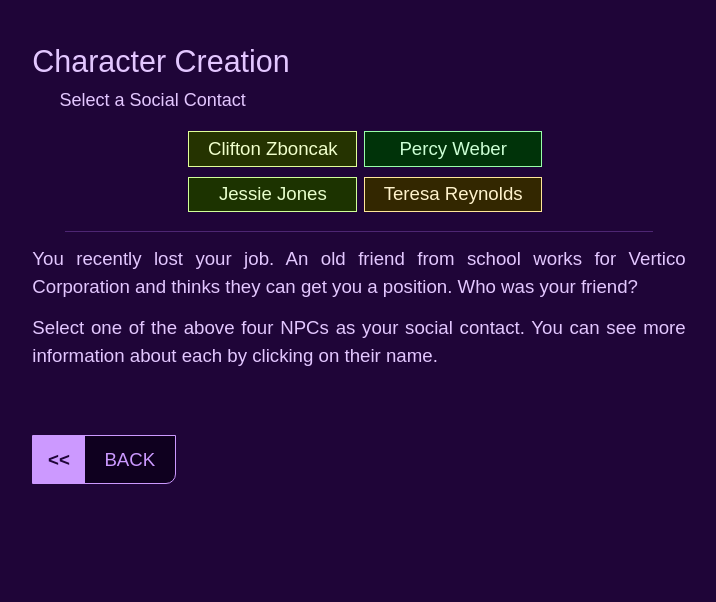
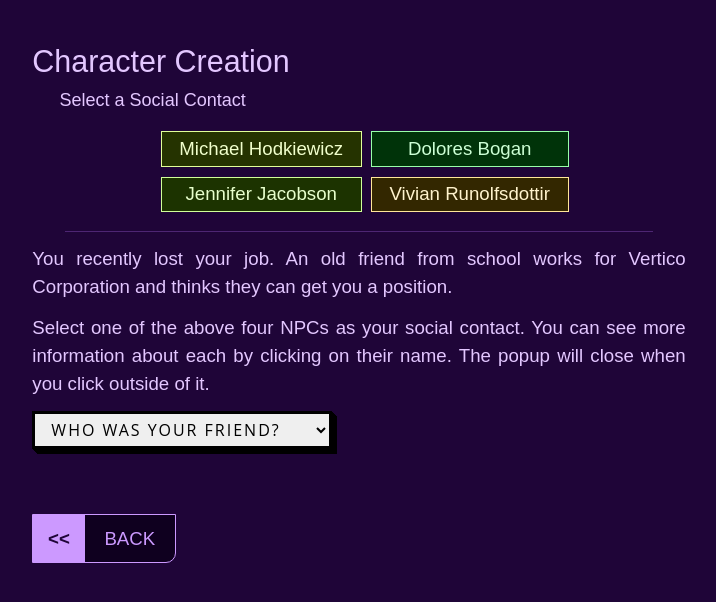
Before and after one commit to divSelector/vertigo, a React (Vite) app: page /new/3 in a window 1280 px wide. Shown: the top 602 px of the page, without its empty margins (281-997 px from the left). Built offline with nearby package versions, Linux system fonts and the light colour scheme.

Commit message:
feat: add dropdown component for social contact picker

```diff
--- a/src/components/CharacterSheet.jsx
+++ b/src/components/CharacterSheet.jsx
@@ -17,9 +17,13 @@ const CharacterSheet = ({ character }) => {
                         <th>Name</th>
                         <td>
                             <NameLabel hue={character.aura.hue}>{character.name}</NameLabel>
-                            <i>{description}</i>
+                            <i>{character.description}</i>
                             <div id="pagin-container"></div>
                         </td>
+                    </tr>
+                    <tr>
+                        <th>Gender</th>
+                        <td>{character.gender}</td>
                     </tr>
                     {spacer()}
                     <tr>
--- a/src/components/character-creation/SocialContactPicker.jsx
+++ b/src/components/character-creation/SocialContactPicker.jsx
@@ -2,16 +2,17 @@ import { Link } from 'react-router-dom';
 import game from "../../data/game";
 import routes from "../../data/routes";
 import { useTheme } from "../../context/theme";
-import { forwardRef, useEffect } from 'react';
+import { forwardRef, useEffect, useState } from 'react';
 import Aura from '../../game/Aura';
-import CharacterSheet from '../CharacterSheet';
 import useLocalStorage from '../../hooks/useLocalStorage';
 import { faker } from '@faker-js/faker';
 import { CharacterNameLabel } from '../CharacterSheet';
 import styled from 'styled-components';
-
+import { DropdownInput } from '../../styles/DropdownInput';
 
 const SocialContactPicker = forwardRef((props, ref) => {
+
+    const [selectedOption, setSelectedOption] = useState('');
 
     const { hue, bright } = useTheme();
 
@@ -31,16 +32,23 @@ const SocialContactPicker = forwardRef((props, ref) => {
         const socialContactHue = playerAura.getRandomComplementaryHueInRange();
         const aura = new Aura(socialContactHue, getRandomBright());
 
-        const gender = faker.person.sexType()
+        const sexType = faker.person.sexType()
 
 
         return {
-            name: faker.person.firstName(gender) + " " + faker.person.lastName(),
+            name: faker.person.firstName(sexType) + " " + faker.person.lastName(),
+            description: faker.person.bio(),
+            gender: sexType,
             aura: aura,
-            company: "Vertico",
+            company: "Vertico Corporation",
             jobTitle: faker.person.jobTitle(),
         }
     }
+
+    const handleOptionChange = (e) => {
+        const selectedValue = e.target.value;
+        setSelectedOption(selectedValue);
+    };
 
     useEffect(() => {
         if (!socialContactOptions.length) {
@@ -66,16 +74,22 @@ const SocialContactPicker = forwardRef((props, ref) => {
             </CenteredContainer>
             <hr />
 
-            <p>You recently lost your job. An old friend from school works for Vertico Corporation and thinks they can get you a position. Who was your friend?</p>
-            <p>Select one of the above four NPCs as your social contact. You can see more information about each by clicking on their name.</p>
+            <p>You recently lost your job. An old friend from school works for Vertico Corporation and thinks they can get you a position.</p>
+            <p>Select one of the above four NPCs as your social contact. You can see more information about each by clicking on their name. The popup will close when you click outside of it.</p>
 
+            <DropdownInput onChange={handleOptionChange} value={selectedOption}>
+                <option disabled value="">Who was your friend?</option>
+                {socialContactOptions.map((contact, index) => (
+                    <option value={index} key={index}>{contact.name}</option>
+                ))}
+            </DropdownInput>
 
             <nav>
                 <Link className="prev" to={routes.characterCreation + "2"}>BACK</Link>
 
-                {/* {availablePoints == 0 &&
+                {selectedOption &&
                     <Link className="next" to={routes.characterCreation + "4"}>NEXT</Link>
-                } */}
+                }
             </nav>
         </section>
     )
--- /dev/null
+++ b/src/styles/DropdownInput.jsx
@@ -0,0 +1,29 @@
+import styled from "styled-components";
+
+export const DropdownInput = styled.select`
+    font-family: "Open Sans", sans-serif;
+    font-size: 16px;
+    letter-spacing: 2px;
+    text-decoration: none;
+    text-transform: uppercase;
+    color: #000;
+    cursor: pointer;
+    border: 3px solid;
+    padding: 0.25em 0.5em;
+    box-shadow: 1px 1px 0px 0px, 2px 2px 0px 0px, 3px 3px 0px 0px, 4px 4px 0px 0px, 5px 5px 0px 0px;
+    position: relative;
+    user-select: none;
+    -webkit-user-select: none;
+    touch-action: manipulation;
+    min-width: 300px;
+
+    &:active {
+        box-shadow: 0px 0px 0px 0px;
+        top: 5px;
+        left: 5px;
+    }
+
+    @media (min-width: 768px) {
+        padding: 0.25em 0.75em;
+    }
+`;
```
